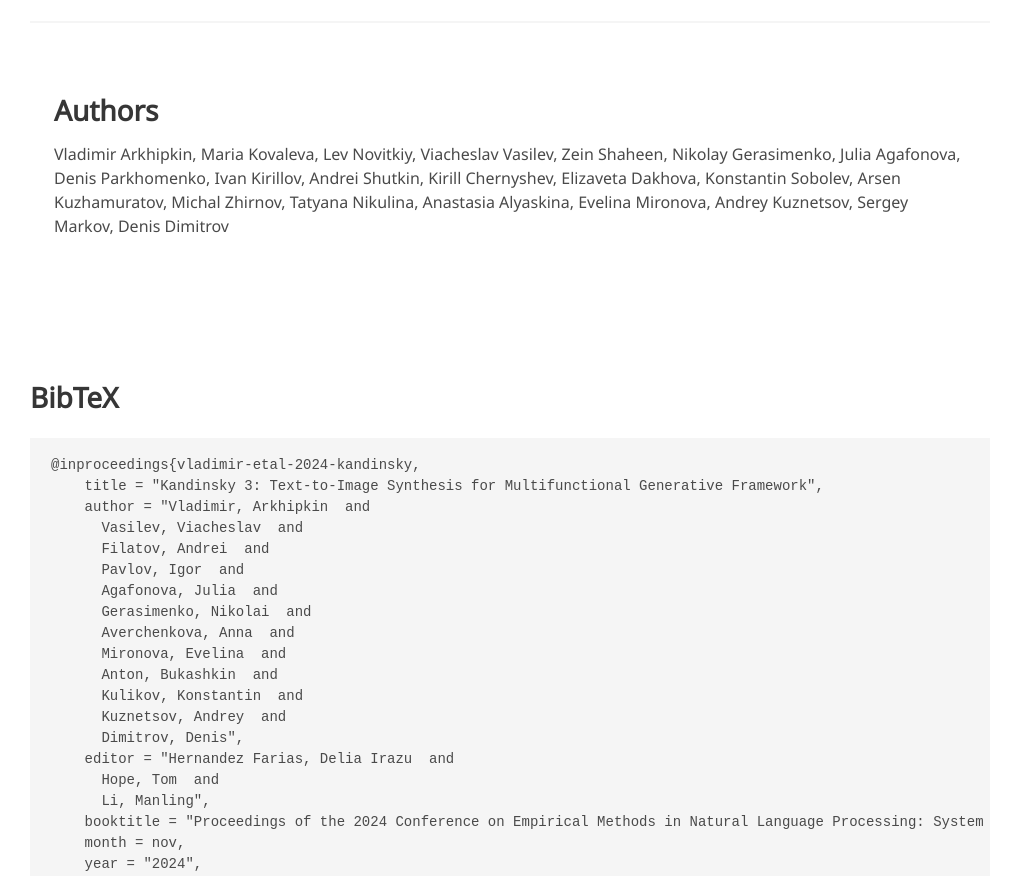
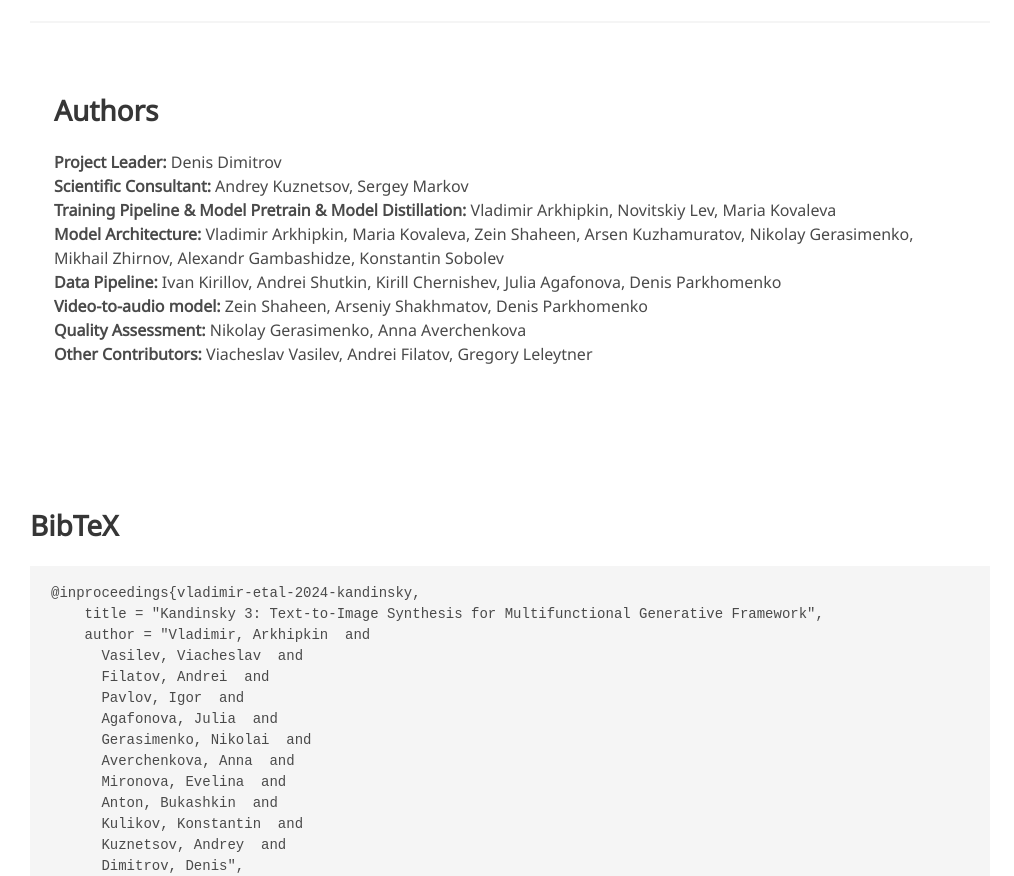
Before and after one commit to ai-forever/Kandinsky-4, a plain HTML site: page K40/index.html in a window 1280 px wide. Shown: the part 6419-7295 px from the top of the page, without its empty margins (130-1144 px from the left). Drawn offline with nearby package versions, Linux system fonts and the light colour scheme; some icons are missing; a web font is replaced by a local one.

Commit message:
update site

```diff
--- a/K40/index.html
+++ b/K40/index.html
@@ -462,7 +462,21 @@
   <section class="section" id="Authors">
         <div class="container is-max-desktop content">
           <h2 class="title">Authors</h2>
-          Vladimir Arkhipkin, Maria Kovaleva, Lev Novitkiy, Viacheslav Vasilev, Zein Shaheen, Nikolay Gerasimenko, Julia Agafonova, Denis Parkhomenko, Ivan Kirillov, Andrei Shutkin, Kirill Chernyshev, Elizaveta Dakhova, Konstantin Sobolev, Arsen Kuzhamuratov, Michal Zhirnov, Tatyana Nikulina, Anastasia Alyaskina, Evelina Mironova, Andrey Kuznetsov, Sergey Markov, Denis Dimitrov
+          <b>Project Leader:</b> Denis Dimitrov <br />
+
+          <b>Scientific Consultant:</b> Andrey Kuznetsov, Sergey Markov <br />
+
+          <b>Training Pipeline & Model Pretrain & Model Distillation:</b> Vladimir Arkhipkin, Novitskiy Lev, Maria Kovaleva  <br />
+
+	  <b>Model Architecture:</b> Vladimir Arkhipkin, Maria Kovaleva, Zein Shaheen, Arsen Kuzhamuratov, Nikolay Gerasimenko, Mikhail Zhirnov, Alexandr Gambashidze, Konstantin Sobolev  <br />
+
+	  <b>Data Pipeline:</b> Ivan Kirillov, Andrei Shutkin, Kirill Chernishev, Julia Agafonova, Denis Parkhomenko  <br />
+
+	  <b>Video-to-audio model:</b> Zein Shaheen, Arseniy Shakhmatov, Denis Parkhomenko  <br />
+
+	  <b>Quality Assessment:</b> Nikolay Gerasimenko, Anna Averchenkova  <br />
+
+	  <b>Other Contributors:</b> Viacheslav Vasilev, Andrei Filatov, Gregory Leleytner  <br />
         </div>
       </section>
   </section>
```
